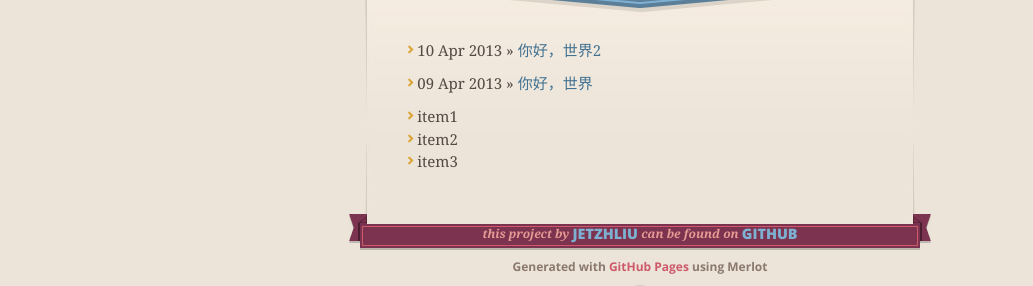
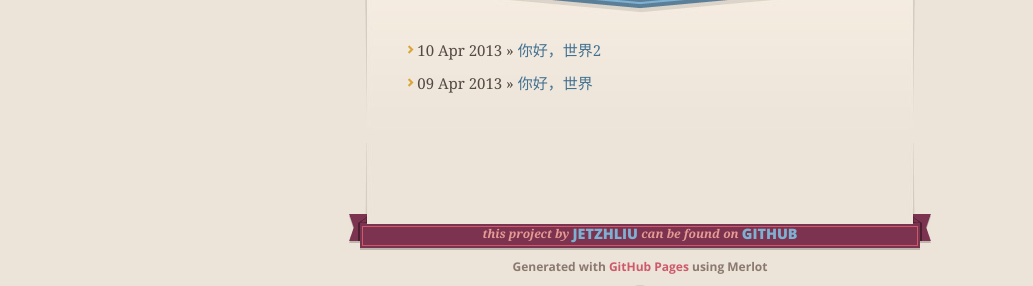
Before and after one commit to jetzhliu/test, a Jekyll site: the page built from index.md, in a window 1280 px wide. Shown: the part 202-488 px from the top of the page, without its empty margins (0-1033 px from the left). Built offline with Jekyll 4.4.1, drawn with Linux system fonts in a browser that asks for light colours; nearby versions of some CDN libraries.

Commit message:
Update index.md

```diff
--- a/index.md
+++ b/index.md
@@ -4,9 +4,5 @@ title: My Blog
 desc: welcome to my blog
 ---
 {% for post in site.posts %}
-* {{ post.date | date_to_string }} &raquo; [{{ post.title }}]({{ post.url }})
+  * {{ post.date | date_to_string }} &raquo; [{{ post.title }}]({{ post.url }})
 {% endfor %}
-
-* item1
-* item2
-* item3
```
